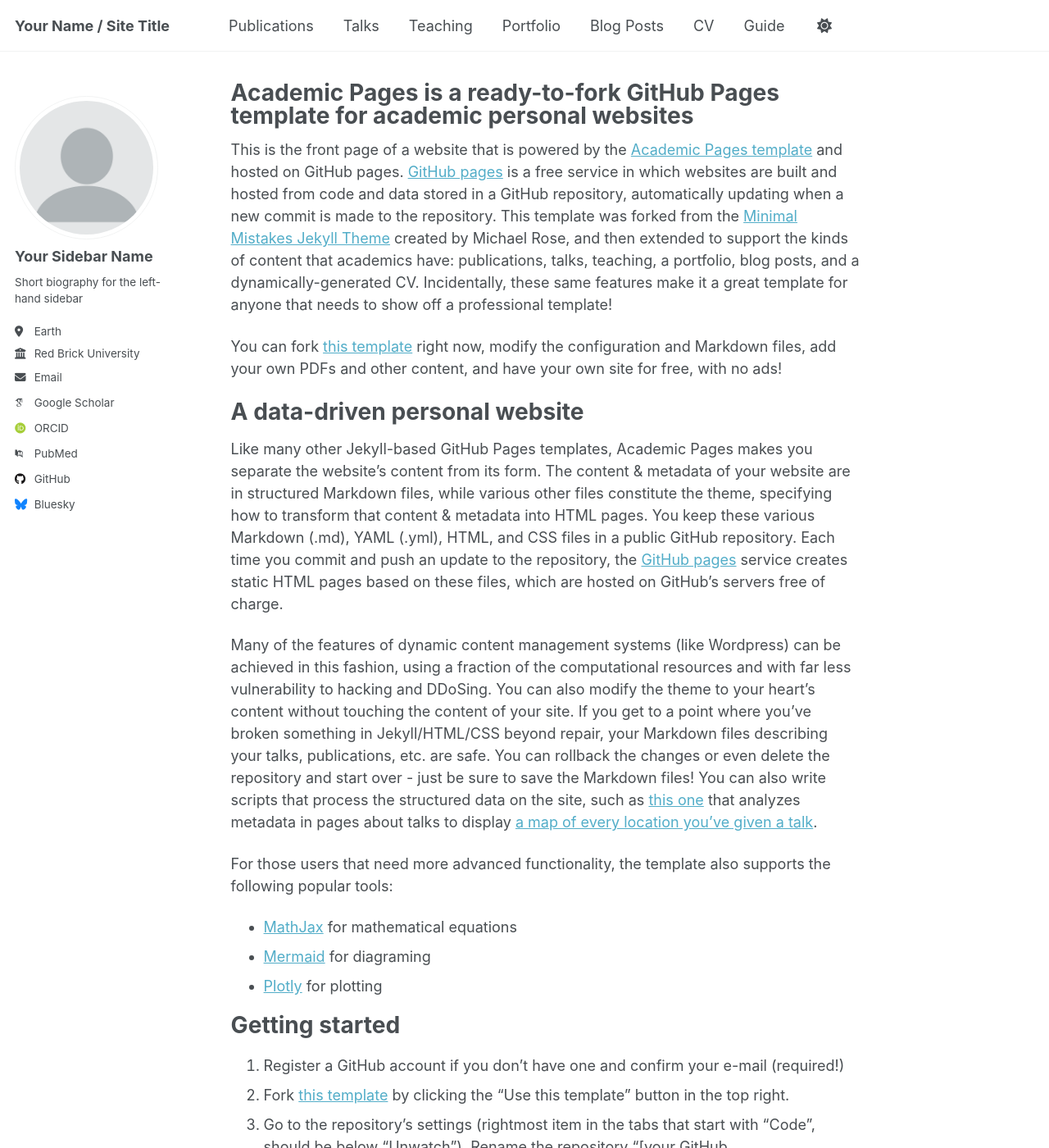
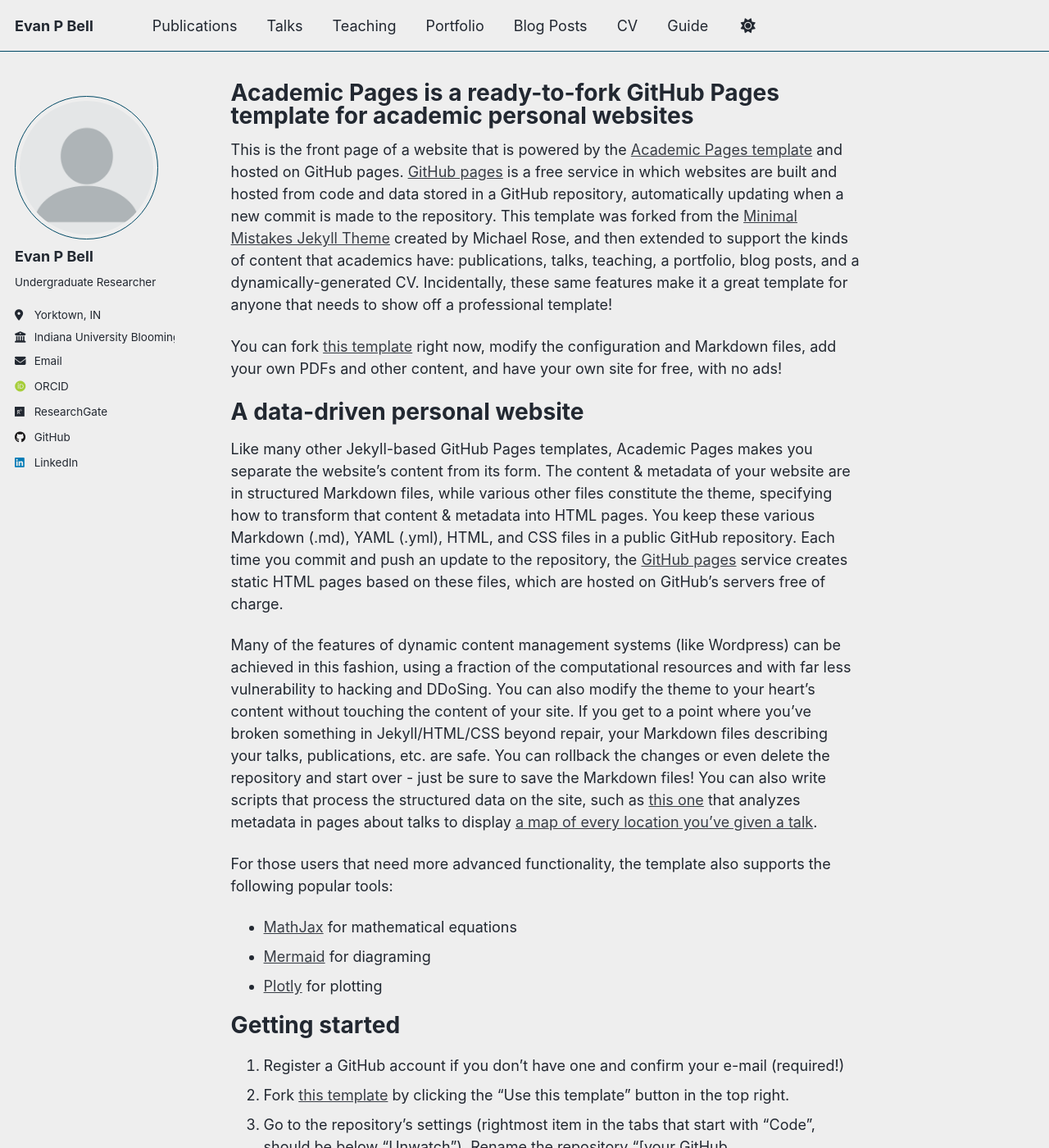
Before and after one commit to EP-Bell/EP-Bell.github.io, a Jekyll site: the page built from _pages/about.md, in a window 1280 px wide and 1400 px high. Shown: the whole window at 82% size. Built offline with Jekyll 4.4.1, drawn with Linux system fonts in a browser that asks for light colours; some web fonts are replaced; a script that is not in the unit is left out; some of the changed text lies outside the part shown.

Commit message:
Update _config.yml

```diff
--- a/_config.yml
+++ b/_config.yml
@@ -8,15 +8,15 @@
 
 # Basic Site Settings
 locale                   : "en-US"
-site_theme               : "default" # Currently available options are "default", "air"
-title                    : "Your Name / Site Title"
+site_theme               : "air" # Currently available options are "default", "air"
+title                    : "Evan P Bell"
 title_separator          : "-"
-name                     : &name "Your Name"
-description              : &description "Your Name's academic portfolio"   # Update this with a general description of your site, this is the default if not overridden by a page
-url                      : https://academicpages.github.io # The base hostname & protocol for your site e.g. "https://[your GitHub username].github.io",
+name                     : &name "Evan P Bell"
+description              : &description "Evan Bell's academic portfolio"   # Update this with a general description of your site, this is the default if not overridden by a page
+url                      : https://ep-bell.github.io # The base hostname & protocol for your site e.g. "https://[your GitHub username].github.io",
                                                            # or if you already have some other page hosted on Github then use "https://[your GitHub username].github.io/[Your Repo Name]"
 baseurl                  : "" # the subpath of your site, e.g. "/blog"
-repository               : "academicpages/academicpages.github.io"
+repository               : "ep-bell/ep-bell.github.io"
 
 # Site Author - The following control what appear as part of the author content on the side bar.
 #               If a field is blank the icon and link will not appear, otherwise it will be shown.
@@ -24,24 +24,24 @@ repository               : "academicpages/academicpages.github.io"
 author:
   # Biographic information
   avatar           : "profile.png"
-  name             : "Your Sidebar Name"
+  name             : "Evan P Bell"
   pronouns         : # example: "she/her"
-  bio              : "Short biography for the left-hand sidebar"
-  location         : "Earth"
-  employer         : "Red Brick University"
+  bio              : "Undergraduate Researcher"
+  location         : "Yorktown, IN"
+  employer         : "Indiana University Bloomington"
   uri              : # URL
-  email            : "none@example.org"
+  email            : "epbell@iu.edu"
 
   # Academic websites
   academia         : # URL
   arxiv            : # URL - Update with the correct link to your profile
-  googlescholar    : "https://scholar.google.com/citations?user=PS_CX0AAAAAJ"
+  googlescholar    : # "https://scholar.google.com/citations?user=PS_CX0AAAAAJ"
   inspire-hep      : # URL
   impactstory      : # URL
-  orcid            : "http://orcid.org/yourorcidurl"
+  orcid            : "https://orcid.org/0009-0000-1115-8856"
   semantic         : # URL
-  pubmed           : "https://www.ncbi.nlm.nih.gov/pubmed/?term=john+snow"
-  researchgate     : # URL
+  pubmed           : # "https://www.ncbi.nlm.nih.gov/pubmed/?term=john+snow"
+  researchgate     : https://www.researchgate.net/profile/Evan-Bell-5
   scopus           : # URL
 
   # Repositories and software development
@@ -54,7 +54,7 @@ author:
 
   # Social media
   artstation       : # Username
-  bluesky          : "bsky.app" # Replace this with you Bluesky username
+  bluesky          : # "bsky.app" # Replace this with you Bluesky username
   facebook         : # Username
   flickr           : # Username
   foursquare       : # Username
@@ -63,7 +63,7 @@ author:
   keybase          : # Username
   instagram        : # Username
   lastfm           : # Username
-  linkedin         : # Username
+  linkedin         : --evan-bell--
   mastodon         : # URL
   medium           : # URL
   pinterest        : # Username
```
